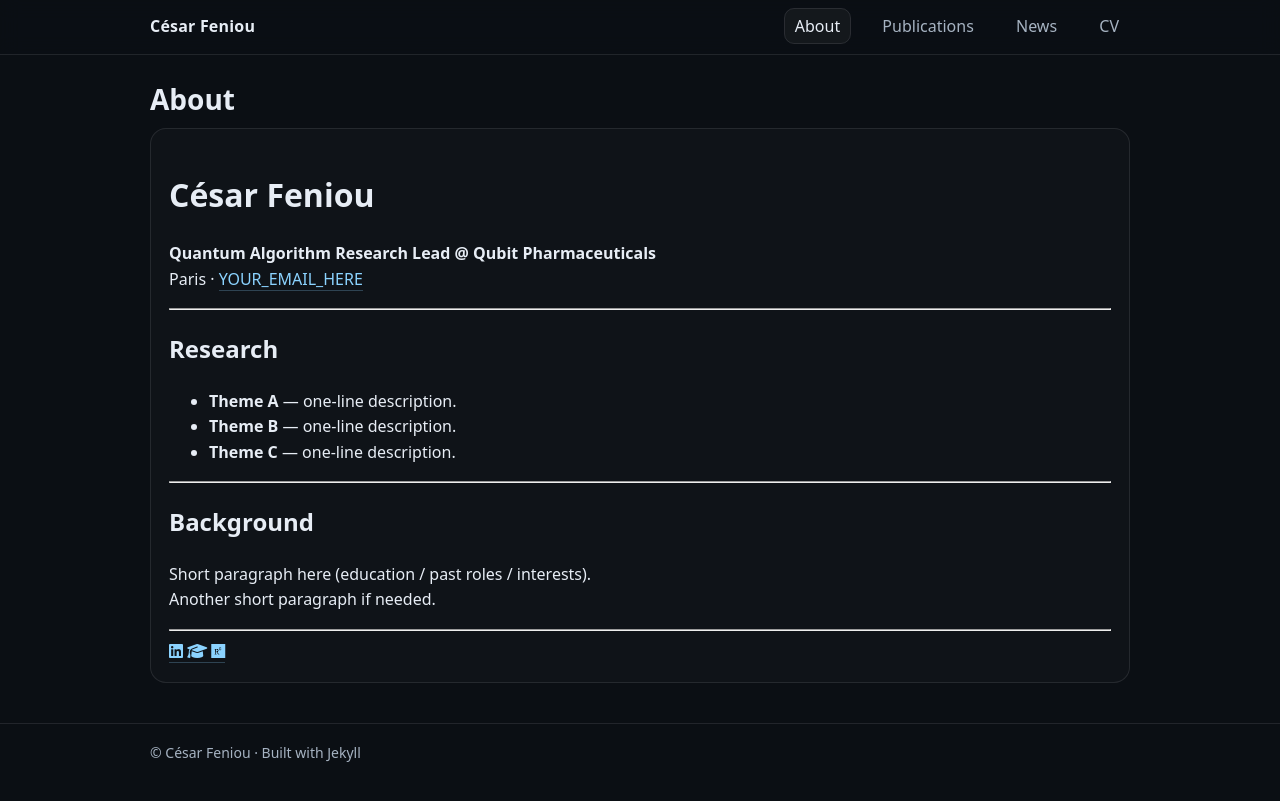
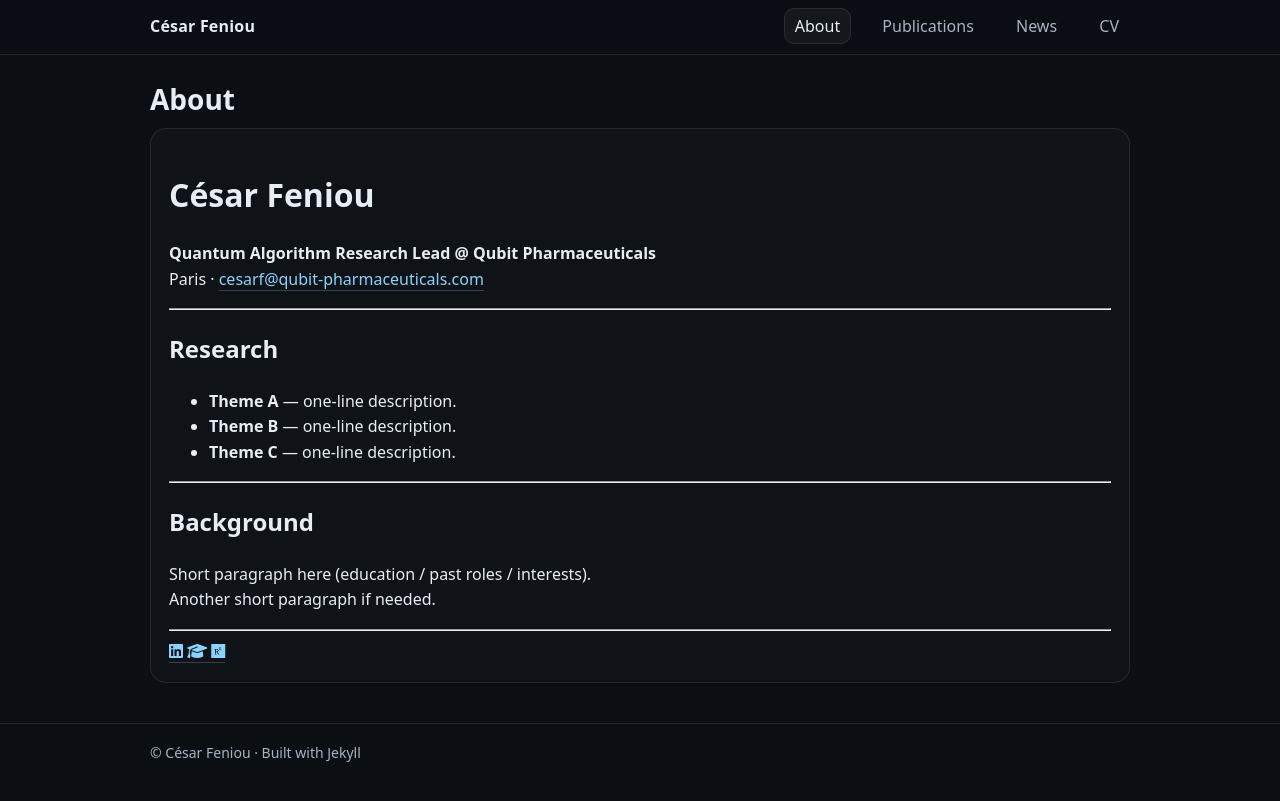
Before and after one commit to cesarfeniou/cesarfeniou.github.io, a Jekyll site: the page built from index.md, in a window 1280 px wide. Shown: the top 801 px of the page. Built offline with Jekyll 4.4.1, drawn with Linux system fonts in a browser that asks for light colours.

Commit message:
Update index.md

```diff
--- a/index.md
+++ b/index.md
@@ -7,7 +7,7 @@
 # César Feniou
 
 **Quantum Algorithm Research Lead @ Qubit Pharmaceuticals**
-Paris · <a href="mailto:YOUR_EMAIL_HERE">YOUR_EMAIL_HERE</a>
+Paris · <a href="mailto:cesarf@qubit-pharmaceuticals.com">cesarf@qubit-pharmaceuticals.com</a>
 
 ---
 
```
